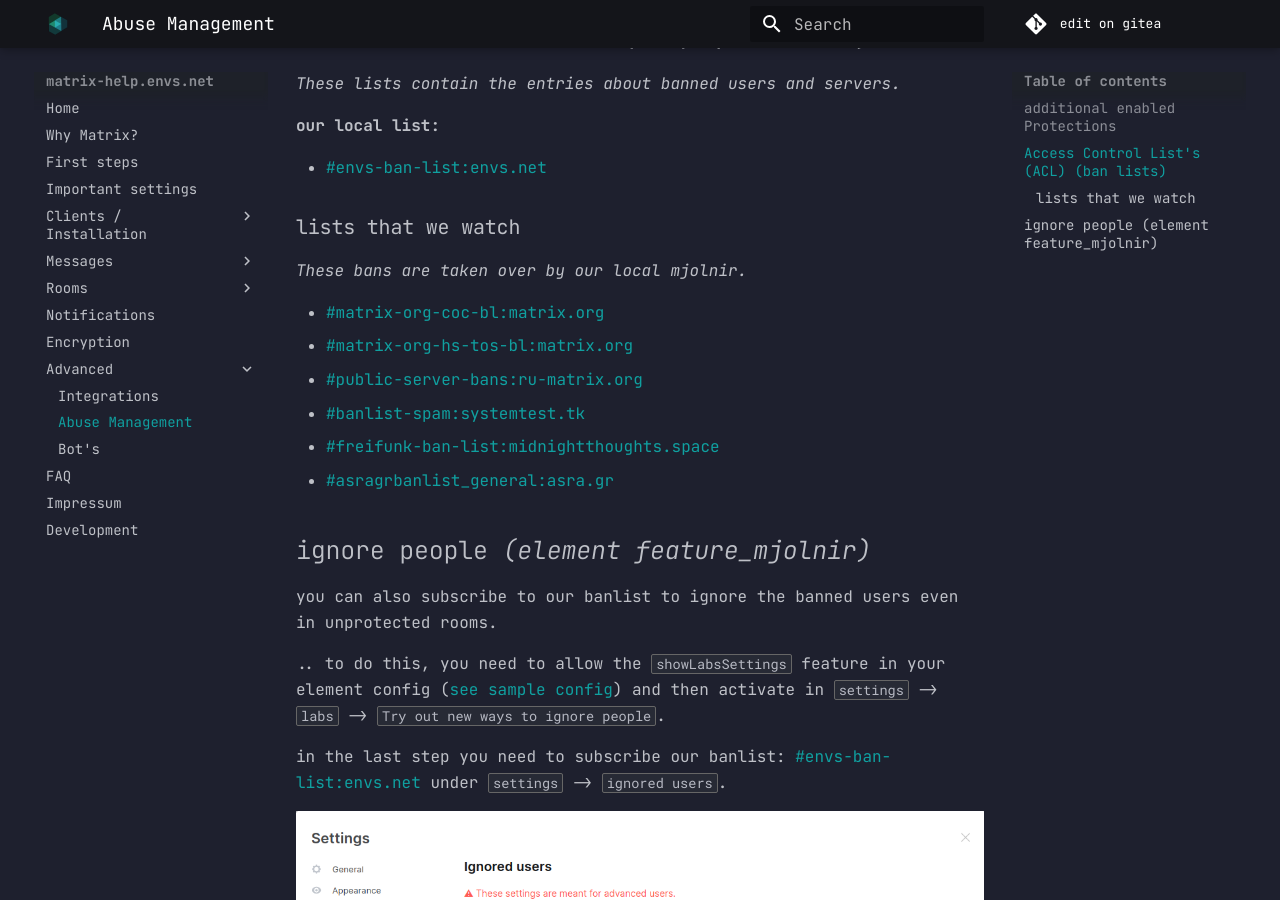
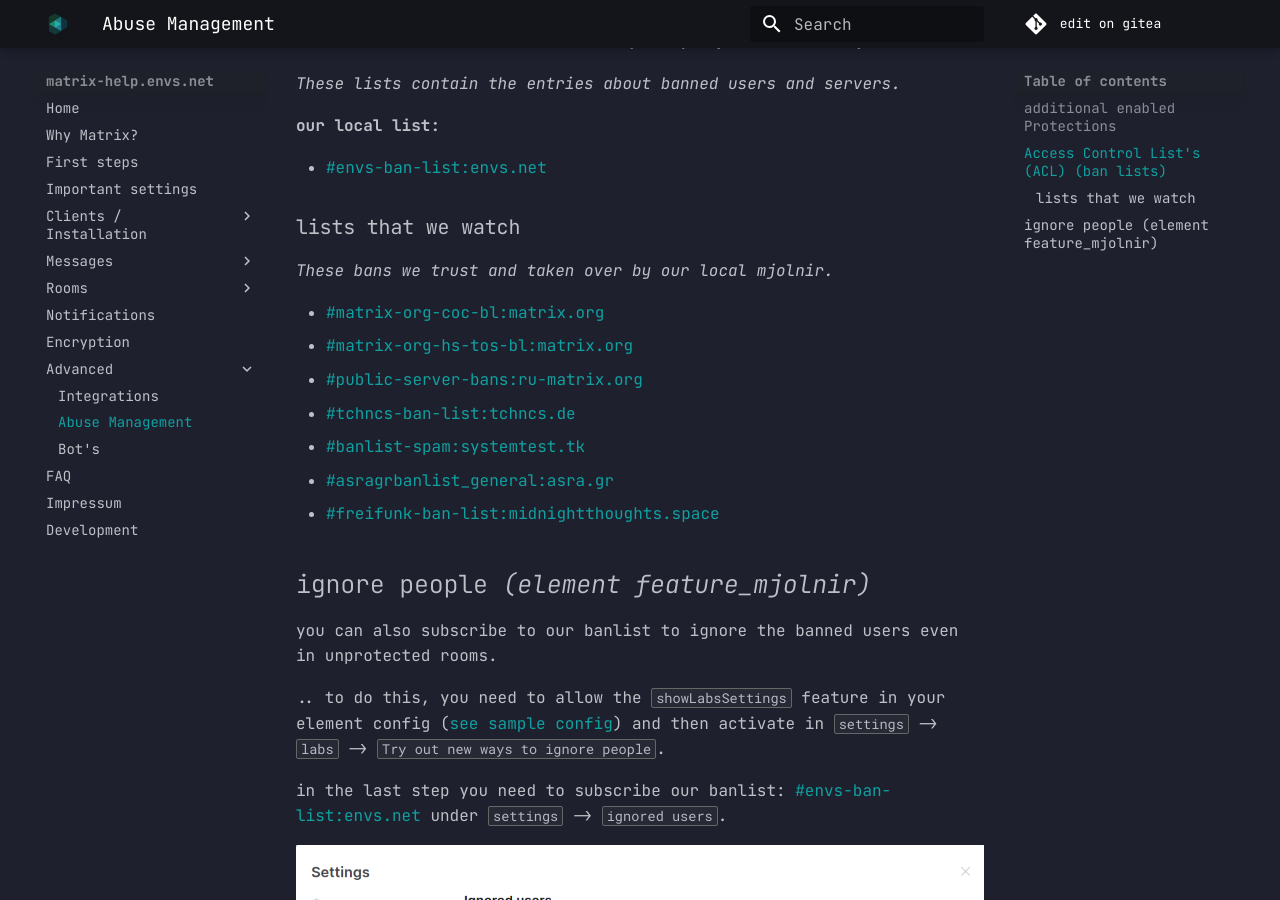
Before and after one commit to envs-net/matrix-doc, an MkDocs documentation site: the page built from docs/advanced/abuse_management.md, in a window 1280 px wide and 900 px high, scrolled down 825 px. Built offline with MkDocs 1.6.1 and Material for MkDocs 9.7.7, drawn with Linux system fonts in a browser that asks for light colours.

Commit message:
abuse: update trusted banlist

```diff
--- a/docs/advanced/abuse_management.md
+++ b/docs/advanced/abuse_management.md
@@ -33,14 +33,15 @@ after this step, the room is protected.
 - [#envs-ban-list:envs.net](https://matrix.to/#/#envs-ban-list:envs.net)
 
 ### lists that we watch
-*These bans are taken over by our local mjolnir.*
+*These bans we trust and taken over by our local mjolnir.*
 
 - [#matrix-org-coc-bl:matrix.org](https://matrix.to/#/#matrix-org-coc-bl:matrix.org)
 - [#matrix-org-hs-tos-bl:matrix.org](https://matrix.to/#/#matrix-org-hs-tos-bl:matrix.org)
 - [#public-server-bans:ru-matrix.org](https://matrix.to/#/#public-server-bans:ru-matrix.org)
+- [#tchncs-ban-list:tchncs.de](https://matrix.to/#/#tchncs-ban-list:tchncs.de)
 - [#banlist-spam:systemtest.tk](https://matrix.to/#/#banlist-spam:systemtest.tk)
+- [#asragrbanlist_general:asra.gr](https://matrix.to/#/#asragrbanlist_general:asra.gr)
 - [#freifunk-ban-list:midnightthoughts.space](https://matrix.to/#/#freifunk-ban-list:midnightthoughts.space)
-- [#asragrbanlist_general:asra.gr](https://matrix.to/#/#asragrbanlist_general:asra.gr)
 
 ## ignore people *(element feature_mjolnir)*
 
```
